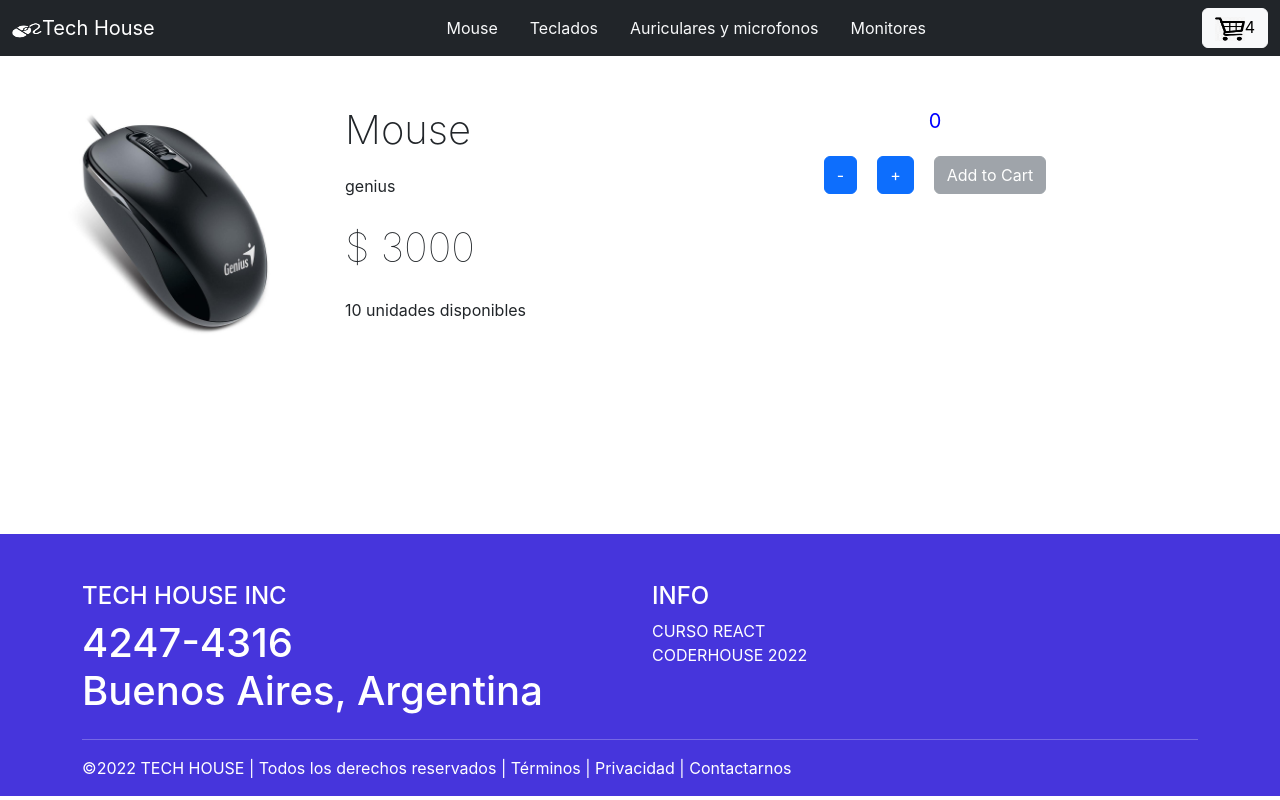
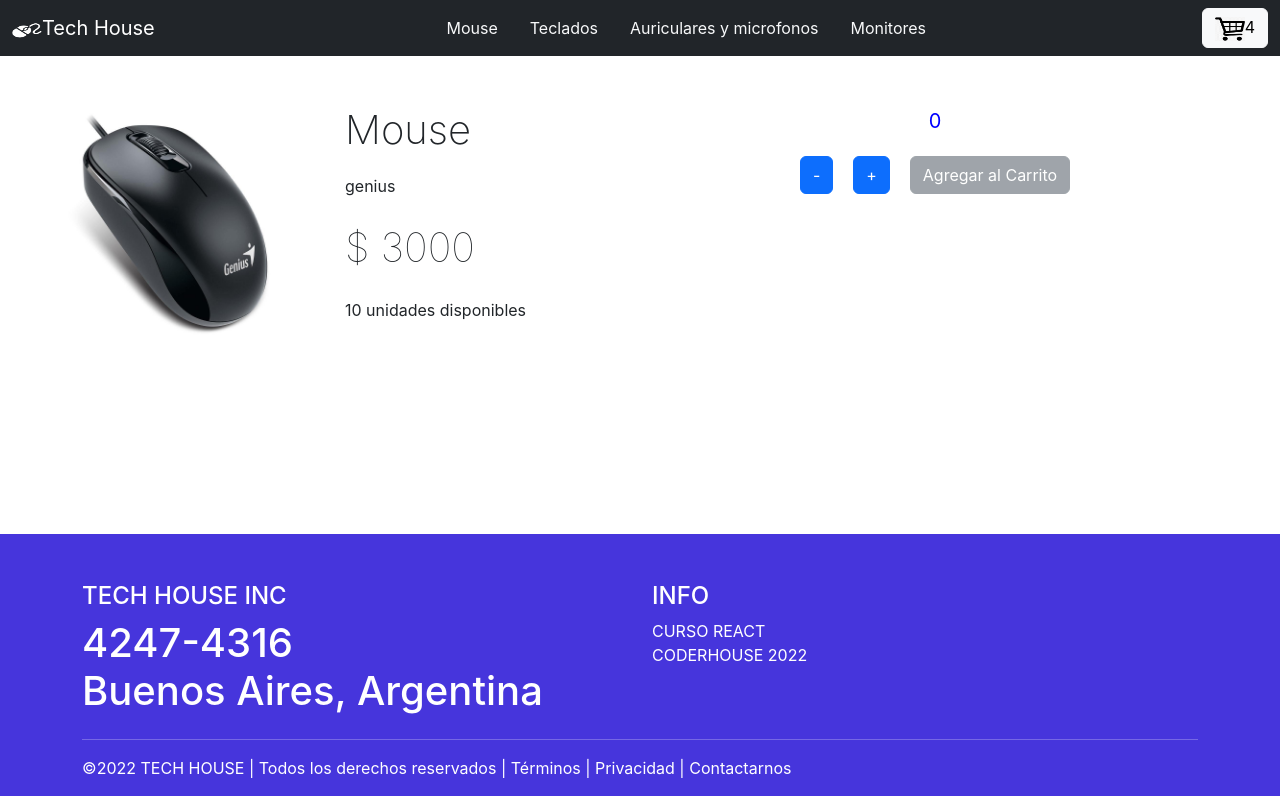
Before and after one commit to JuanCruzBaez/ecomm-clase-2, a React (Create React App) app: page /item/1 in a window 1280 px wide. Built offline with nearby package versions, Linux system fonts and the light colour scheme; the HTML template or start-up script is replaced by a standard one.

Commit message:
Modified Cart text and CheckOut Text

```diff
--- a/src/components/ItemCount.js
+++ b/src/components/ItemCount.js
@@ -29,8 +29,8 @@ const ItemCount = ({ stock = 0, initial = 1, onAdd }) => {
         <Button onClick={increment}>+</Button>
         {
             stock && count
-            ? <Button variant="primary" onClick={() => onAdd(count)}>Add to Cart</Button>
-            : <Button variant="secondary" disabled>Add to Cart</Button>
+            ? <Button variant="primary" onClick={() => onAdd(count)}>Agregar al Carrito</Button>
+            : <Button variant="secondary" disabled>Agregar al Carrito</Button>
         }
       </div>
     </div>
--- a/src/components/ItemDetail.js
+++ b/src/components/ItemDetail.js
@@ -9,7 +9,7 @@ const ItemDetail = ({ item }) => {
     const [itemCount, setItemCount] = useState(0);
 
     const onAdd = (qty) => {
-        alert("You have selected " + qty + " items. ");
+        alert("Has seleccionado " + qty + " productos. ");
         setItemCount(qty);
     }
 
@@ -32,7 +32,7 @@ const ItemDetail = ({ item }) => {
                     {
                     itemCount === 0
                         ? <ItemCount stock={item.stock} initial={itemCount} onAdd={onAdd} />
-                        : <Link to='/cart' style={{textDecoration: "none"}}><Button variant="danger">CheckOut</Button></Link>
+                        : <Link to='/cart' style={{textDecoration: "none"}}><Button variant="danger">CHECKOUT</Button></Link>
                     }
                 </WrapperDetail>
             </DetailContainer>
```
